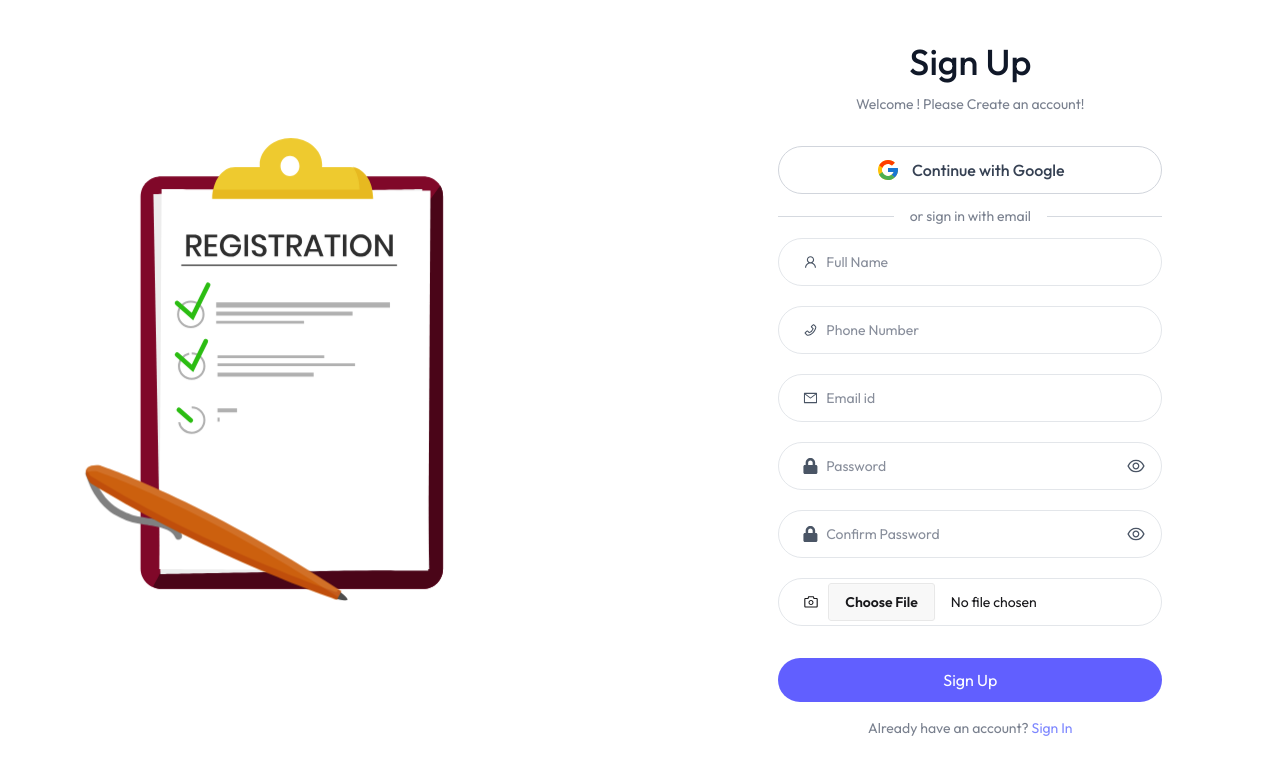
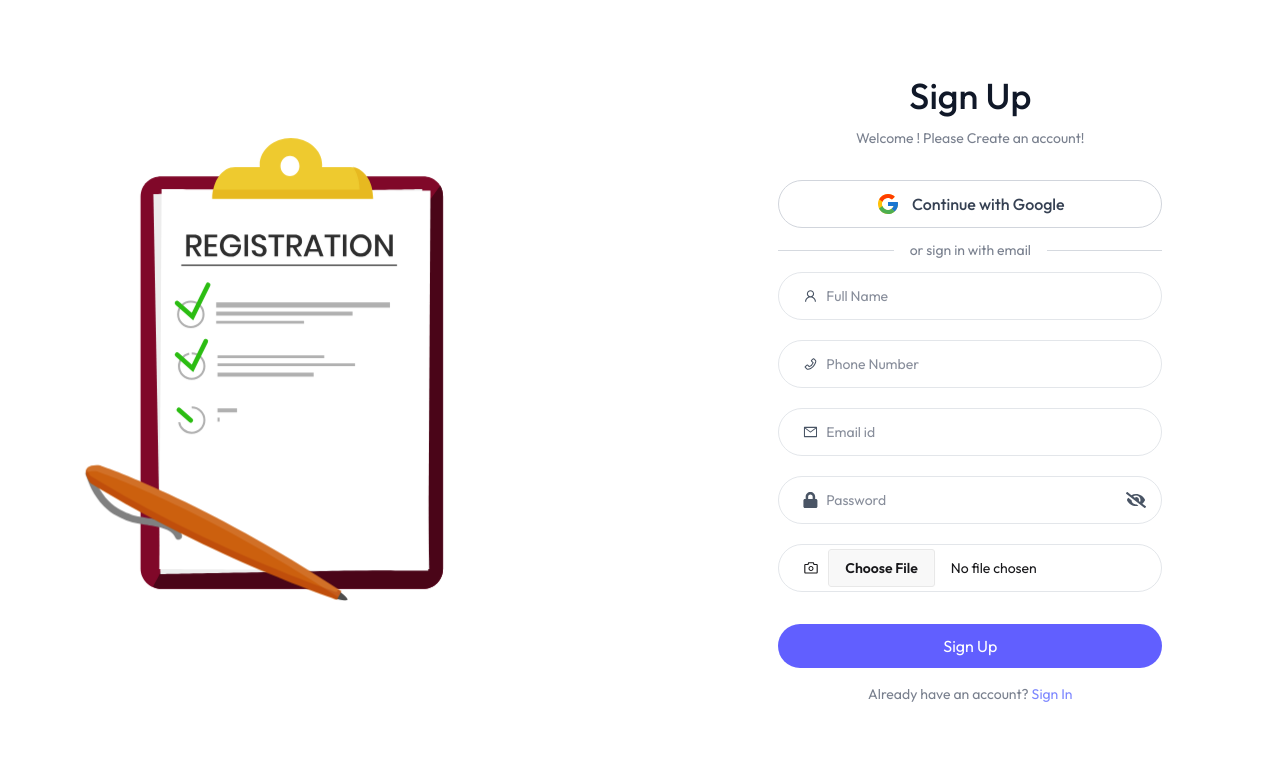
Before and after one commit to SabbirRshuvo/StayNest-hotel-booking, a React (Vite) app in the folder client/: page /sign-up in a window 1280 px wide. Shown: the top 774 px of the page. Built offline with nearby package versions, Linux system fonts and the light colour scheme; a web font is replaced by a local one.

Commit message:
sign up design updated

```diff
--- a/client/src/sheared/SignUp.jsx
+++ b/client/src/sheared/SignUp.jsx
@@ -7,19 +7,20 @@ import {
   AiOutlinePhone,
   AiOutlineUser,
 } from "react-icons/ai";
-import { FaLock } from "react-icons/fa";
+import { FaEyeSlash, FaLock } from "react-icons/fa";
 import { Link } from "react-router";
 import { FcGoogle } from "react-icons/fc";
 import { useForm } from "react-hook-form";
+import { useState } from "react";
 
 const SignUp = () => {
   const {
     register,
     handleSubmit,
-    watch,
     formState: { errors },
   } = useForm();
-  const password = watch("password");
+  const [showPassword, setShowPassword] = useState(false);
+
   return (
     <div className="flex h-[700px] w-full">
       <div className="w-full  hidden md:inline-block max-w-2xl pt-20 pr-20">
@@ -124,7 +125,7 @@ const SignUp = () => {
               <div className="flex items-center bg-transparent border border-gray-300/60 h-12 rounded-full overflow-hidden pl-6 pr-12 gap-2">
                 <FaLock className="text-gray-600" />
                 <input
-                  type="password"
+                  type={showPassword ? "text" : "password"}
                   placeholder="Password"
                   {...register("password", {
                     required: "Password is required",
@@ -144,45 +145,29 @@ const SignUp = () => {
 
               {/* Toggle Button */}
               <button
+                onClick={() => setShowPassword(!showPassword)}
                 type="button"
-                className="absolute right-4 top-1/2 -translate-y-1/2 text-gray-600 text-xl"
+                className="absolute right-4 top-1/2 -translate-y-1/2 text-gray-600 text-xl cursor-pointer"
               >
-                <AiOutlineEye />
+                {showPassword ? <AiOutlineEye /> : <FaEyeSlash />}
               </button>
             </div>
-            {/* confirm password */}
-            {errors.confirmPassword && (
+
+            {/* upload section */}
+            {errors.image && (
               <p className="text-red-500 text-sm mb-1">
-                {errors.confirmPassword.message}
+                {errors.image.message}
               </p>
             )}
-            <div className="relative w-full">
-              <div className="flex items-center bg-transparent border border-gray-300/60 h-12 rounded-full overflow-hidden pl-6 pr-12 gap-2">
-                <FaLock className="text-gray-600" />
-                <input
-                  type="password"
-                  placeholder="Confirm Password"
-                  {...register("confirmPassword", {
-                    required: "Please confirm your password",
-                    validate: (value) =>
-                      value === password || "Passwords do not match",
-                  })}
-                  className="bg-transparent text-gray-500/80 placeholder-gray-500/80 outline-none text-sm w-full h-full"
-                />
-              </div>
-
-              {/* Toggle Button */}
-              <button
-                type="button"
-                className="absolute right-4 top-1/2 -translate-y-1/2 text-gray-600 text-xl"
-              >
-                <AiOutlineEye />
-              </button>
-            </div>
-            {/* upload section */}
             <div className="flex items-center w-full bg-transparent border border-gray-300/60 h-12 rounded-full overflow-hidden pl-6 gap-2">
               <AiOutlineCamera />
-              <input type="file" className="file-input file-input-ghost " />
+              <input
+                {...register("image", {
+                  required: "Image is required",
+                })}
+                type="file"
+                className="file-input file-input-ghost "
+              />
             </div>
           </div>
           <button
```
